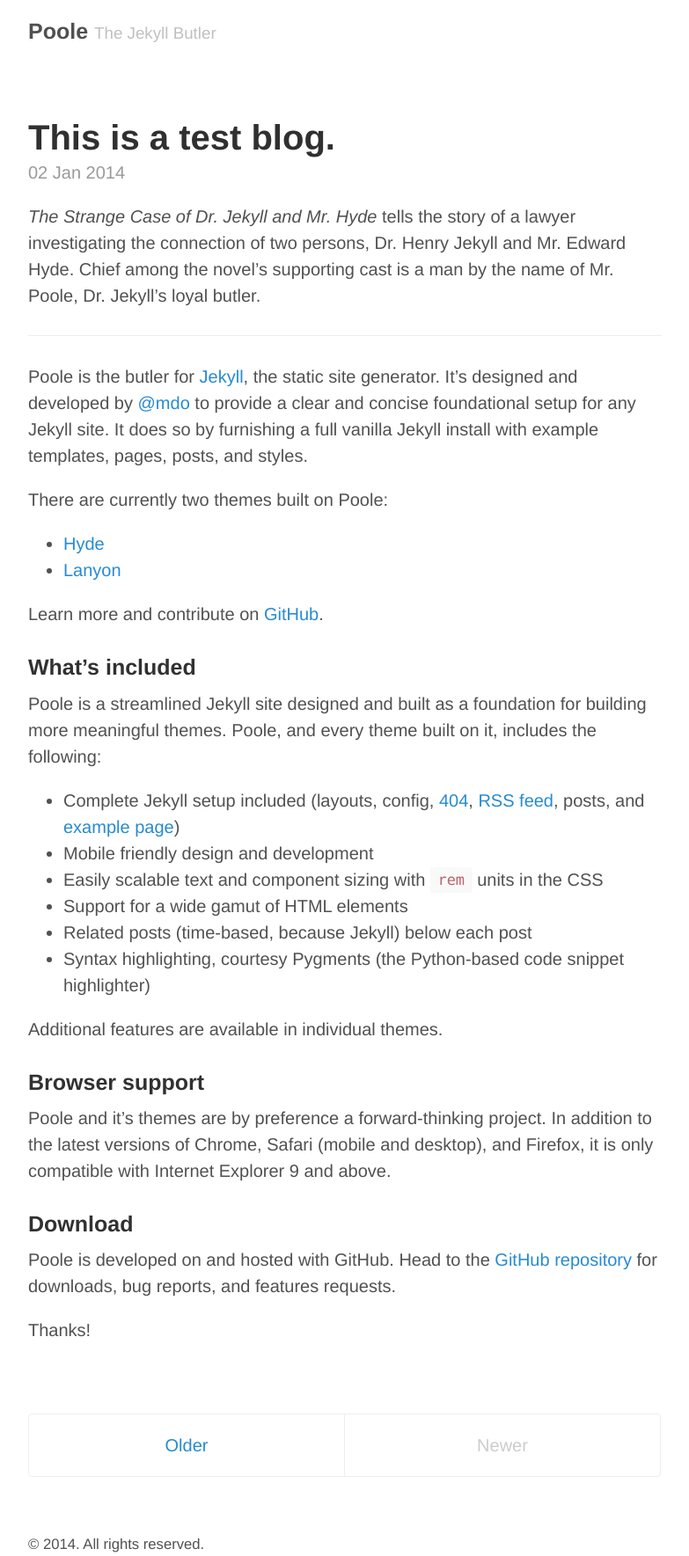
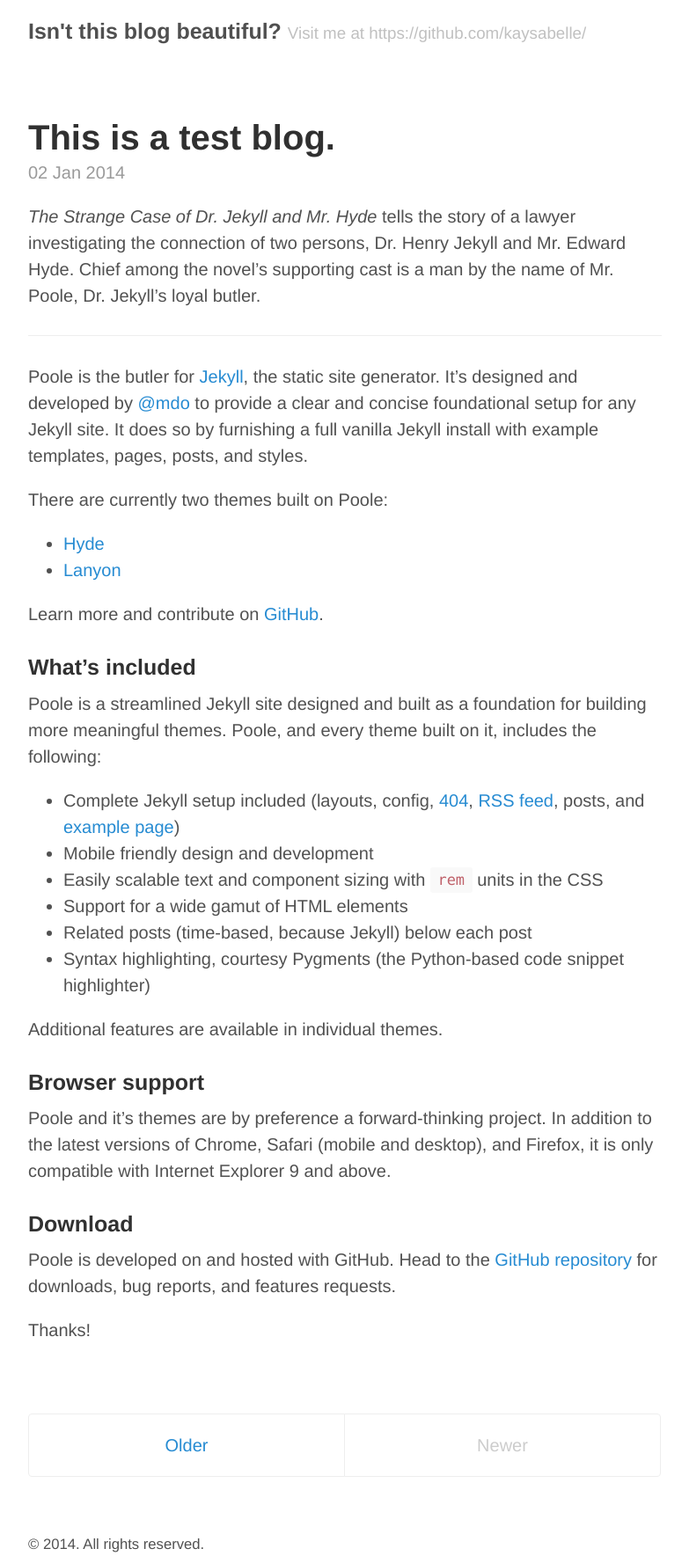
Before and after one commit to kaysabelle/blog, a Jekyll site: the page built from index.html, in a window 1280 px wide. Shown: the whole page at 88% size, without its empty margins (248-1031 px from the left). Built offline with Jekyll 4.4.1, drawn with Linux system fonts in a browser that asks for light colours; the list of posts is cut into pages by our own code.

Commit message:
Change title + tagline

```diff
--- a/_config.yml
+++ b/_config.yml
@@ -3,8 +3,8 @@
 relative_permalinks: true
 
 # Setup
-title:            Poole
-tagline:          The Jekyll Butler
+title:            Isn't this blog beautiful?
+tagline:          Visit me at https://github.com/kaysabelle/
 paginate:         1
 url:			  kaysabelle.github.io
 baseurl:          /blog/
```
